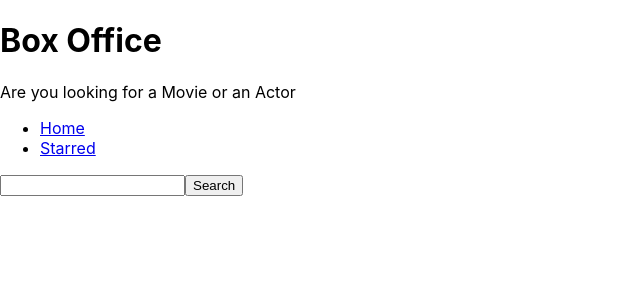
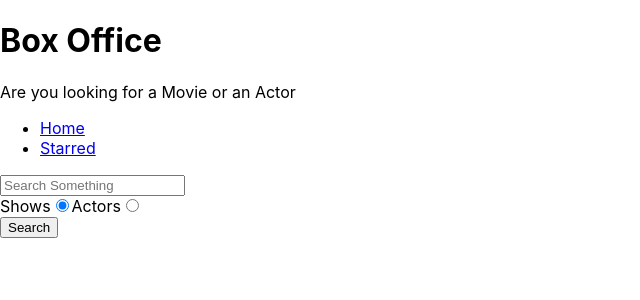
Before and after one commit to Adityasingh063/Box-office-by-Adii, a React (Create React App) app: page / in a window 1280 px wide. Shown: the top 300 px of the page, without its empty margins (0-640 px from the left). Built offline with nearby package versions, Linux system fonts and the light colour scheme.

Commit message:
added search option

```diff
--- a/src/pages/Home.js
+++ b/src/pages/Home.js
@@ -7,6 +7,9 @@
 
     const [input, setInput] = useState('');
     const [results, setResults] = useState('');
+    const [searchOption, setSearchOption] = useState('shows');
+    const isShowsSearch = searchOption === 'shows';
+
 
     const onInputChange = ev => {
         // console.log(ev);
@@ -23,9 +26,9 @@
         //         setResults(result);
         //     })
 
-         apiGet(`/search/shows?q=${input}`).then(result => {
-                    setResults(result);
-         })
+        apiGet(`/search/${searchOption}?q=${input}`).then(result => {
+            setResults(result);
+        })
     };
 
     const onKeyDown = (ev) => {
@@ -34,19 +37,28 @@
             onSearch();
         }
     }
+
+
+    const onRadioChange = (ev) => {
+        setSearchOption(ev.target.value);
+    }
+
+    console.log(searchOption);
+
     const renderResults = () => {
         if (results && results.length === 0) {
             return <div>NO RESULT</div>
         }
         if (results && results.length > 0) {
-            return (
-                <div>
-                    {results.map(item => (
-                        <div key={item.show.id}>
-                            {item.show.name}
-                        </div>
-                    ))}
+            return ( results[0].show ?results.map(item => (
+                <div key={item.show.id}>
+                    {item.show.name}
                 </div>
+            )):results.map(item => (
+                <div key={item.person.id}>
+                    {item.person.name}
+                </div>
+            ))
             );
         }
         return null;
@@ -55,8 +67,29 @@
 
     return (
         <MainPageLayout>
-            <input type="text" onChange={onInputChange} onKeyDown={onKeyDown} value={input} />
-            <button type="button" onClick={onSearch}>Search</button>
+            <input type="text"
+                placeholder="Search Something"
+                onChange={onInputChange}
+                onKeyDown={onKeyDown}
+                value={input} />
+
+            <div>
+                <label htmlFor="shows-search">
+                    Shows
+                <input id="shows-search" type="radio" value="shows" onChange={onRadioChange} checked={isShowsSearch} />
+                </label>
+
+                <label htmlFor="actor-search">
+                    Actors
+                <input id="actors-search" type="radio" value="people" onChange={onRadioChange} checked={!isShowsSearch} />
+                </label>
+            </div>
+
+            <button type="button"
+                onClick={onSearch}>
+                Search
+            </button>
+
             {renderResults()}
         </MainPageLayout>
     );
```
